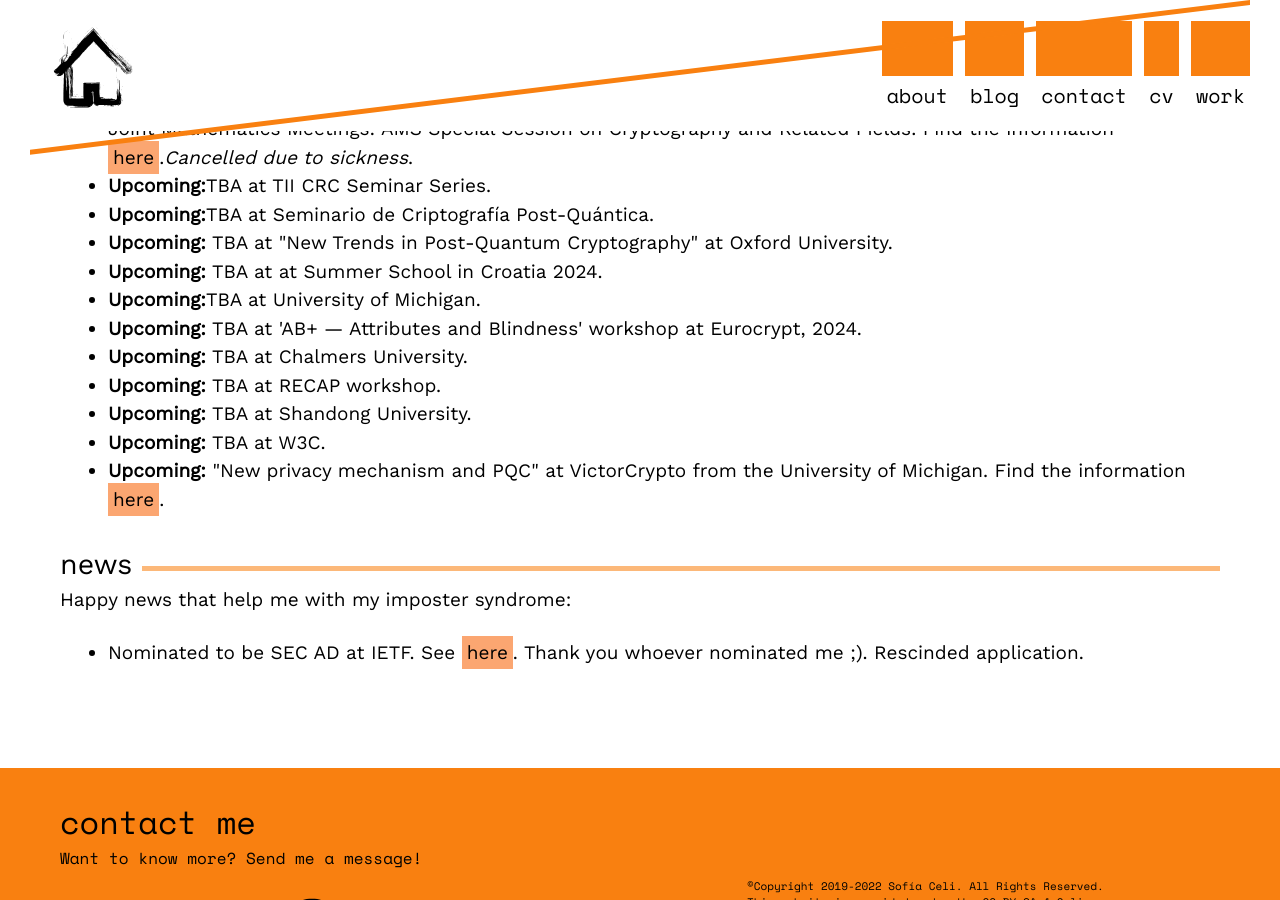
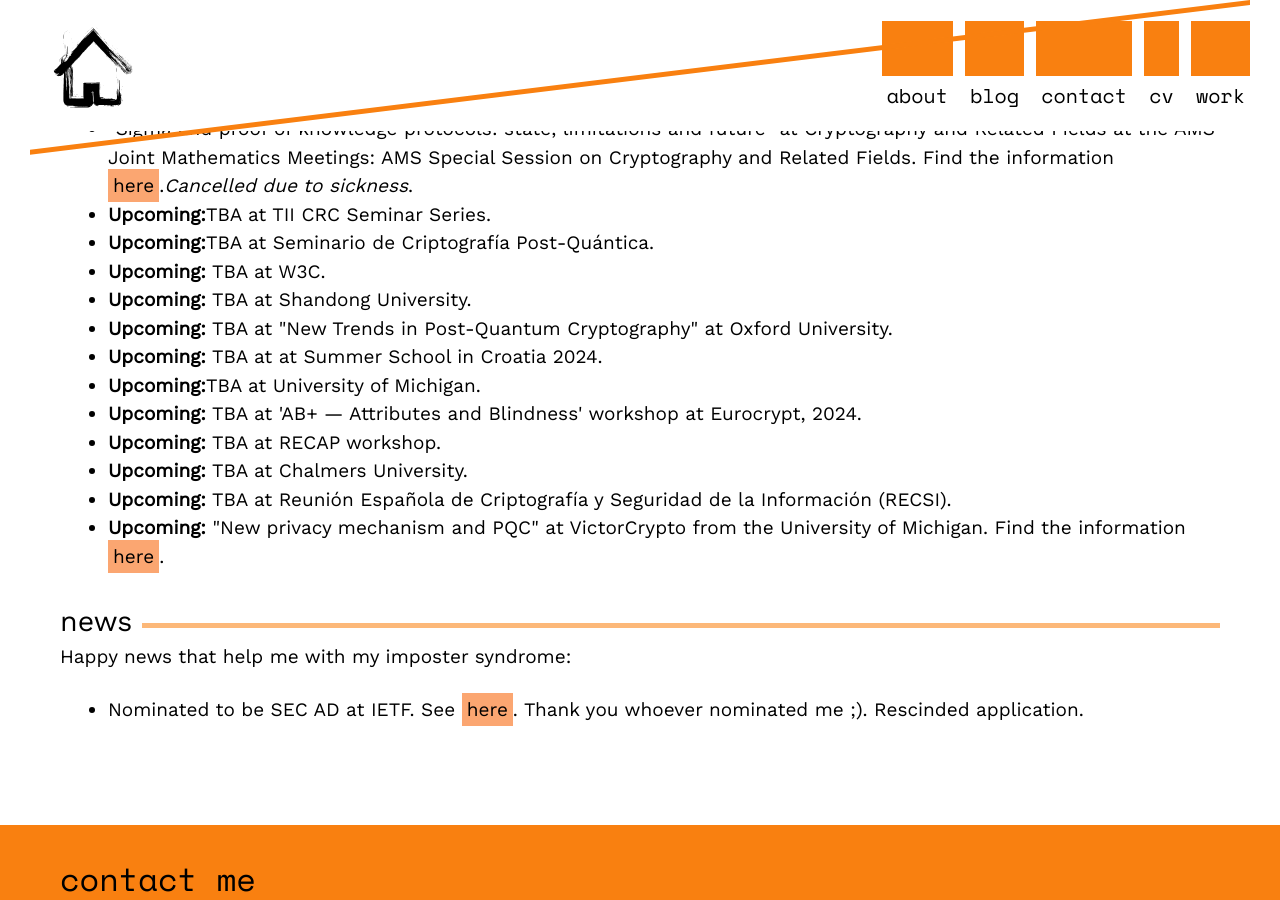
Before and after one commit to claucece/claucece.github.io, a Jekyll site: the page built from work.html, in a window 1280 px wide and 900 px high, scrolled down 11082 px. Built offline with Jekyll 4.4.1, drawn with Linux system fonts in a browser that asks for light colours; some of the changed text lies outside the part shown.

Commit message:
Other update

```diff
--- a/work.html
+++ b/work.html
@@ -383,14 +384,15 @@ tags: menu
 			<li>"Sigma and proof of knowledge protocols: state, limitations and future" at Cryptography and Related Fields at the AMS Joint Mathematics Meetings: AMS Special Session on Cryptography and Related Fields. Find the information <a href="https://www.jointmathematicsmeetings.org/meetings/national/jmm2024/2300_program_ss86.html#title" target=_blank">here</a>.<i>Cancelled due to sickness</i>.</li>
 			<li><strong>Upcoming:</strong>TBA at TII CRC Seminar Series.</li>
 			<li><strong>Upcoming:</strong>TBA at Seminario de Criptografía Post-Quántica.</li>
+			<li><strong>Upcoming:</strong> TBA at W3C.</li>
+			<li><strong>Upcoming:</strong> TBA at Shandong University.</li>
 			<li><strong>Upcoming:</strong> TBA at "New Trends in Post-Quantum Cryptography" at Oxford University.</li>
 			<li><strong>Upcoming:</strong> TBA at at Summer School in Croatia 2024.</li>
 			<li><strong>Upcoming:</strong>TBA at University of Michigan.</li>
 			<li><strong>Upcoming:</strong> TBA at 'AB+ — Attributes and Blindness' workshop at Eurocrypt, 2024.</li>
+			<li><strong>Upcoming:</strong> TBA at RECAP workshop.</li>
 			<li><strong>Upcoming:</strong> TBA at Chalmers University.</li>
-			<li><strong>Upcoming:</strong> TBA at RECAP workshop.</li>
-			<li><strong>Upcoming:</strong> TBA at Shandong University.</li>
-			<li><strong>Upcoming:</strong> TBA at W3C.</li>
+			<li><strong>Upcoming:</strong> TBA at Reunión Española de Criptografía y Seguridad de la Información (RECSI).</li>
 			<li><strong>Upcoming:</strong> "New privacy mechanism and PQC" at VictorCrypto from the University of Michigan. Find the information <a href="https://victorcrypto.org/" target="_blank">here</a>.</li>
     </ul>
 		<br>
```
Also changed, not shown: other parts of work.html (+1 -0 lines).
